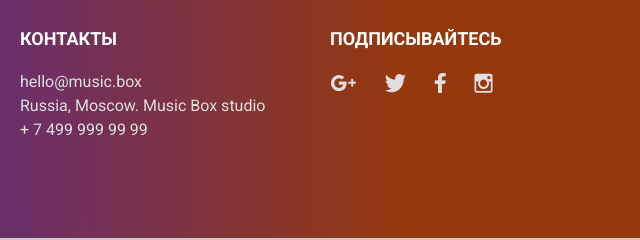
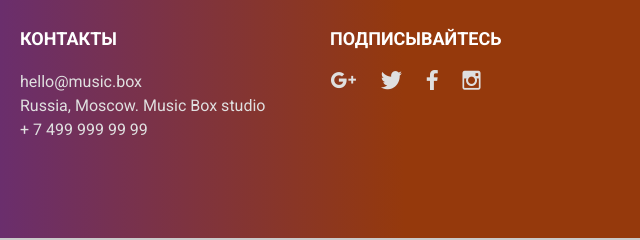
Before and after one commit to agapovk/layout-designer-project-lvl2, a plain HTML site: page src/index.html in a window 1280 px wide. Shown: the part 3127-3367 px from the top of the page, 640-1280 px from the left. Drawn offline with Linux system fonts and the light colour scheme.

Commit message:
footer10

```diff
--- a/src/index.html
+++ b/src/index.html
@@ -143,10 +143,10 @@
                 </div>
                 <div>
                     <h3>Подписывайтесь</h3>
-                    <span><img src="./images/Google+.png" alt=""></span>
-                    <span><img src="./images/Twitter.png" alt=""></span>
-                    <span><img src="./images/Facebook.png" alt=""></span>
-                    <span><img src="./images/Instagram.png" alt=""></span>
+                    <div class="subscription-menu"><img src="./images/Google+.png" alt="">
+                    <img src="./images/Twitter.png" alt="">
+                    <img src="./images/Facebook.png" alt="">
+                    <img src="./images/Instagram.png" alt=""></div>
                 </div>
             </div>
         </div>
--- a/src/scss/_footer.scss
+++ b/src/scss/_footer.scss
@@ -14,7 +14,6 @@ footer {
     text-align: left;
     & img {
       vertical-align: middle;
-      margin-right: 24px;
     }
     & a {
     }
@@ -39,8 +38,10 @@ footer {
   }
 }
 
-footer .footer-grid img {
-  margin-right: 24px;
+.subscription-menu {
+  display: flex;
+  align-items: center;
+  gap: 24px;
 }
 
 footer h3 {
```
Also changed, not shown: src/css/app.css, 1 other file.
